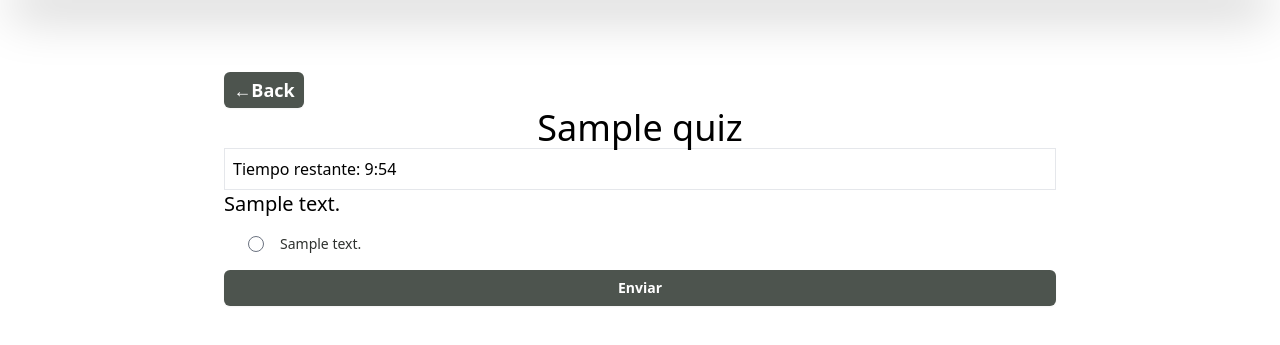
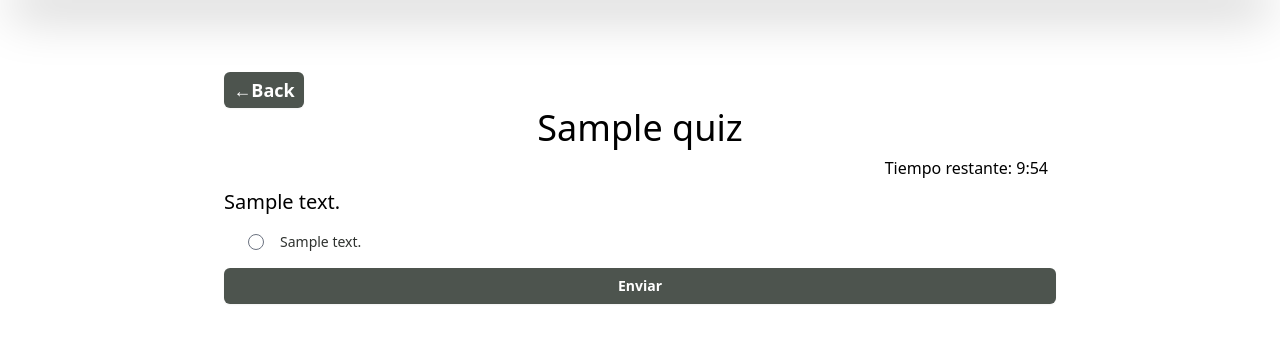
Before and after one commit to AltamiranoCristian/quizgame, a Django app: page /test/1/ in a window 1280 px wide. Shown: the part 48-393 px from the top of the page. Run offline with Django 5.2, Linux system fonts and the light colour scheme; tables that the repository leaves empty hold one stand-in row (values such as "Sample post"); style sheets or scripts are compiled from the project's sources; some libraries are stand-ins or nearby versions.

Commit message:
Update show_quiz.html

```diff
--- a/sqapp/templates/show_quiz.html
+++ b/sqapp/templates/show_quiz.html
@@ -5,7 +5,7 @@
 <div class="mx-auto max-w-4xl px-4 py-12 sm:px-6 sm:py-24 lg:max-w-4xl lg:px-8">
     <a href="/home" class="text-lg w-20 flex justify-center rounded-md bg-corduroy-600 px-3 py-1.5 font-semibold leading-6 text-white shadow-sm hover:bg-corduroy-500 focus-visible:outline focus-visible:outline-2 focus-visible:outline-offset-2 focus-visible:outline-corduroy-600">←Back</a>
     <h1 class="text-4xl text-center">{{quiz}}</h1>
-    <div id="timer" class="p-2 border">
+    <div id="timer" class="p-2 text-end">
         tiempo restante: 10:00
     </div>
 <form id="miFormulario" method="post" action="{% url 'answer_process' %}" class="mx-auto max-w-full">
```
